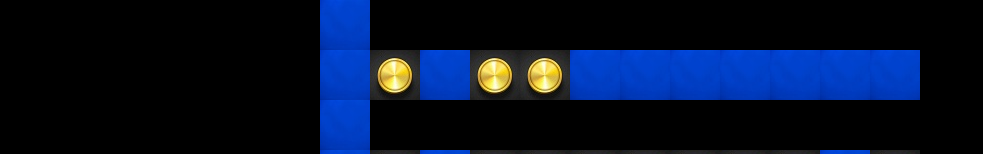
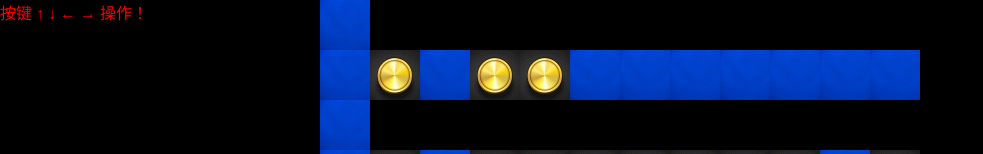
Before and after one commit to hh2lxy1996/pacman, a plain HTML site: page index.html in a window 1280 px wide. Shown: the top 154 px of the page, without its empty margins (0-983 px from the left). Drawn offline with Linux system fonts and the light colour scheme.

Commit message:
Update style.css

```diff
--- a/style.css
+++ b/style.css
@@ -4,6 +4,10 @@
 }
 body {
     background-color: black;
+}
+p {
+    color: red;
+    margin: 0 auto;
 }
 #world {
     position: absolute;
```
